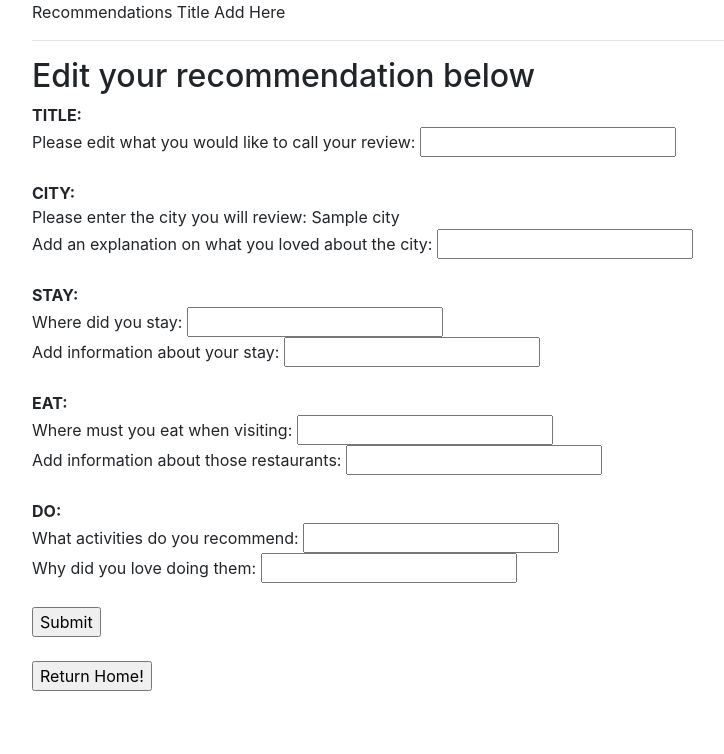
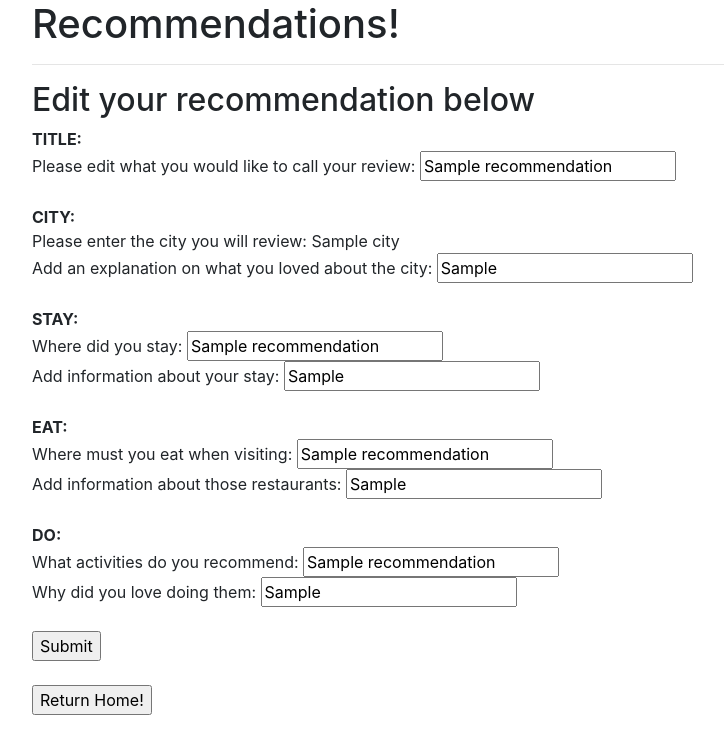
Before and after one commit to EmilySerota/Trip_Rec_Project, a Flask app: page /rec_edit/1 in a window 1280 px wide. Shown: the top 754 px of the page, without its empty margins (53-777 px from the left). Run offline with Flask 2, Linux system fonts and the light colour scheme; tables that the repository leaves empty hold one stand-in row (values such as "Sample post"); some libraries are stand-ins or nearby versions.

Commit message:
fixed case sensitive user/city search, working mvp, surfaced db info in edit fields for edits

```diff
--- a/server.py
+++ b/server.py
@@ -35,6 +35,7 @@ def login_process():
 
     #get username & password entered by user in login template
     username = request.form.get('username')
+    username = username.lower()
     password = request.form.get('password')
 
     #check database for username
@@ -42,6 +43,7 @@ def login_process():
 
     #if username doesnt exist send to register page
     if not user:
+        flash("That username doesn't exist yet! Register here.")
         return redirect('/register')
 
     #if password is wrong flash incorrect password
@@ -52,6 +54,7 @@ def login_process():
     #if they are correct then add to session
     else:
         session['username'] = username
+        flash("You're logged in! Start reviewing!")
         return redirect('/')
 
 @app.route('/logout')
@@ -73,6 +76,7 @@ def reg_process():
     """process registration"""
 
     username = request.form.get('username')
+    username = username.lower()
     password = request.form.get('password')
     fname = request.form.get('fname')
     lname = request.form.get('lname')
@@ -84,8 +88,11 @@ def reg_process():
         db.session.add(new_user)
         db.session.commit()
 
-    return redirect('/')
-
+        flash('Now simply log in and start reviewing!')
+        return redirect('/')
+    else:
+        flash('User already exists! Choose a new username.')
+        return redirect('/register')
 
 @app.route('/search_city')
 def city_name_search():
@@ -93,6 +100,7 @@ def city_name_search():
 
     #request to get city name
     city_name = request.args.get('city_name')
+    city_name = city_name.lower()
 
     #pull in object info for that specific city - purpose: to get city id
     city_obj = City.query.filter_by(city_name=city_name).first()
@@ -113,6 +121,7 @@ def username_search():
 
     #request to get username
     username = request.args.get('username')
+    username = username.lower()
 
     #pull in object info for that sepcific user
     user_obj = User.query.filter_by(username=username).first()
@@ -151,6 +160,7 @@ def add_rec_to_db():
 
     #get the city_name & info separately since we need city_name for query anyway
     city_name = request.form.get('city_name')
+    city_name = city_name.lower()
     city_info = request.form.get('city_info')
 
 
--- a/templates/base.html
+++ b/templates/base.html
@@ -9,7 +9,7 @@
 
 <body>
     <div class="container">
-  Recommendations Title Add Here
+  <h1>Recommendations!</h1>
   <hr>
 
   <ul>
--- a/templates/city_search.html
+++ b/templates/city_search.html
@@ -3,9 +3,7 @@
 
   <h2>Usernames with recommendations for {{ city_name }}</h2>
 
-{% if city_name == None %}
-There are no recommendations for {{ city_name yet}}
-{% else %}
+
   <ul>
     {% for rec in recs %}
         <li>
@@ -15,7 +13,7 @@ There are no recommendations for {{ city_name yet}}
         </li>
     {% endfor %}
   </ul>
-{% endif %}
+
 
   <br>
 <form action='/'>
--- a/templates/recommendation_edit.html
+++ b/templates/recommendation_edit.html
@@ -6,23 +6,23 @@
 <form action='/recommendations/{{ recommendation.rec_id }}' method="POST">
 
     <b>TITLE:</b><br>
-    Please edit what you would like to call your review: <input type='text' name=rec_name><br><br>
+    Please edit what you would like to call your review: <input type='text' name=rec_name value="{{ recommendation.rec_name }}"><br><br>
 
     <b>CITY:</b><br>
     Please enter the city you will review: {{ recommendation.city.city_name }}<br>
-    Add an explanation on what you loved about the city: <input type='text' name=city_info><br><br>
+    Add an explanation on what you loved about the city: <input type='text' name=city_info value="{{ recommendation.city.city_info }}"><br><br>
 
     <b>STAY:</b><br>
-    Where did you stay: <input type='text' name=stay_name><br>
-    Add information about your stay: <input type='text' name=stay_info><br><br>
+    Where did you stay: <input type='text' name=stay_name value="{{ recommendation.stay_name }}"><br>
+    Add information about your stay: <input type='text' name=stay_info value="{{ recommendation.stay_info }}"><br><br>
 
     <b>EAT:</b><br>
-    Where must you eat when visiting: <input type='text' name=eat_name><br>
-    Add information about those restaurants: <input type='text' name=eat_info><br><br>
+    Where must you eat when visiting: <input type='text' name=eat_name value="{{ recommendation.eat_name }}"><br>
+    Add information about those restaurants: <input type='text' name=eat_info value="{{ recommendation.eat_info }}"><br><br>
 
     <b>DO:</b><br>
-    What activities do you recommend: <input type='text' name=do_name><br>
-    Why did you love doing them: <input type='text' name=do_info><br><br>
+    What activities do you recommend: <input type='text' name=do_name value="{{ recommendation.do_name }}"><br>
+    Why did you love doing them: <input type='text' name=do_info value="{{ recommendation.do_info }}"><br><br>
 
 <input type='submit'>
 </form>
--- a/templates/username_search.html
+++ b/templates/username_search.html
@@ -3,9 +3,7 @@
 
   <h2>Recommendations created by {{ username }}</h2>
 
-{% if city_name == None %}
-There are no recommendations for {{ username yet}}
-{% else %}
+
   <ul>
     {% for rec in user_recs %}
         <li>
@@ -15,7 +13,7 @@ There are no recommendations for {{ username yet}}
         </li>
     {% endfor %}
   </ul>
-{% endif %}
+
 
   <br>
 <form action='/'>
```
